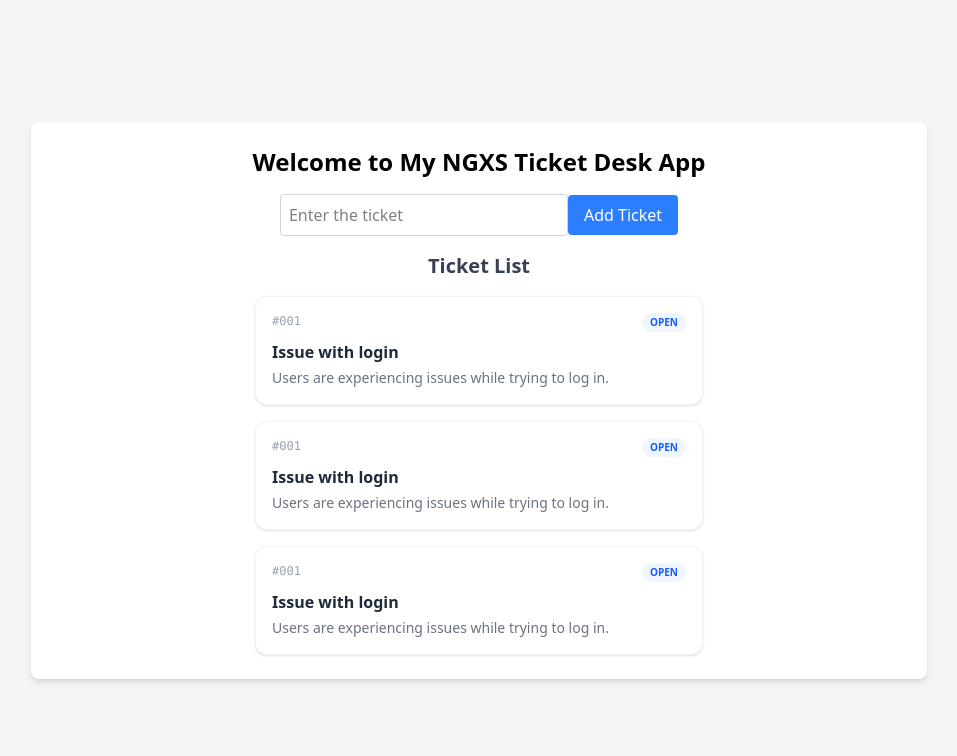
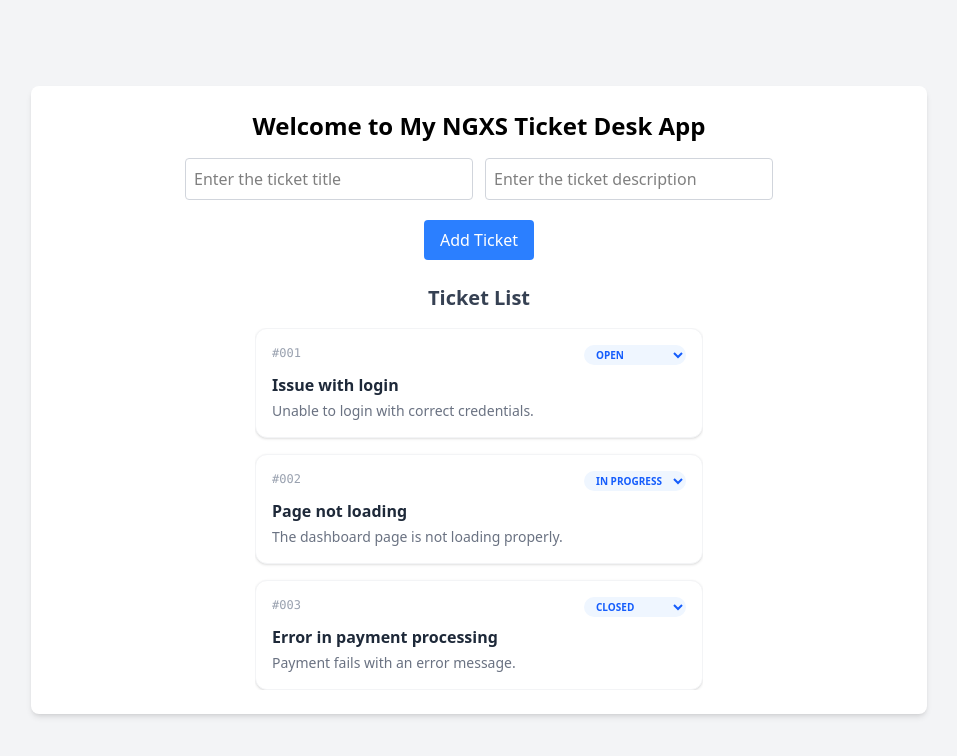
Before and after one commit to Selambneenes/ngxs-ticket-desk, an Angular app: page / in a window 1280 px wide. Shown: the top 756 px of the page, without its empty margins (161-1118 px from the left). Built offline with nearby package versions, Linux system fonts and the light colour scheme.

Commit message:
Toast library added, the library has been implemented. The entire design is completed, and all features have been successfully implemented using Signal.

```diff
--- a/angular.json
+++ b/angular.json
@@ -25,7 +25,8 @@
               }
             ],
             "styles": [
-              "src/styles.css"
+              "src/styles.css",
+              "node_modules/ngx-toastr/toastr.css"
             ]
           },
           "configurations": {
--- a/package.json
+++ b/package.json
@@ -11,12 +11,14 @@
   "private": true,
   "packageManager": "npm@10.9.3",
   "dependencies": {
+    "@angular/animations": "^20.1.8",
     "@angular/common": "^21.2.0",
     "@angular/compiler": "^21.2.0",
     "@angular/core": "^21.2.0",
     "@angular/forms": "^21.2.0",
     "@angular/platform-browser": "^21.2.0",
     "@angular/router": "^21.2.0",
+    "ngx-toastr": "^20.0.5",
     "rxjs": "~7.8.0",
     "tslib": "^2.3.0"
   },
--- a/src/app/app.config.ts
+++ b/src/app/app.config.ts
@@ -1,10 +1,18 @@
 import { ApplicationConfig, provideBrowserGlobalErrorListeners } from '@angular/core';
 import { provideRouter } from '@angular/router';
+import { provideAnimations } from '@angular/platform-browser/animations';
+import { provideToastr } from 'ngx-toastr';
 
 import { routes } from './app.routes';
 
 export const appConfig: ApplicationConfig = {
   providers: [
+    provideAnimations(),
+    provideToastr({
+      timeOut: 3000,
+      positionClass: 'toast-bottom-right',
+      preventDuplicates: true,
+    }),
     provideBrowserGlobalErrorListeners(),
     provideRouter(routes)
   ]
--- a/src/app/tickets/ticket-item/ticket-item.html
+++ b/src/app/tickets/ticket-item/ticket-item.html
@@ -1,14 +1,19 @@
 <!-- Ticket Card -->
 <div class="group bg-white p-4 rounded-xl border border-gray-100 shadow-sm hover:shadow-md hover:border-blue-200 transition-all cursor-pointer relative">
     <div class="flex justify-between items-start mb-2">
-      <span class="text-xs font-mono text-gray-400">#001</span>
-      <span class="px-2 py-0.5 text-[10px] font-bold uppercase rounded-full bg-blue-50 text-blue-600">Open</span>
+      <span class="text-xs font-mono text-gray-400">#{{ ticket.id.toString().padStart(3, '0') }}</span>
+      <select #statusSelect (change)="onStatusChange($event)" class="w-auto px-2 py-0.5 text-[10px] font-bold uppercase rounded-full bg-blue-50 text-blue-600">
+        <option value="Open" [selected]="ticket.status === 'Open'">Open</option>
+        <option value="In Progress" [selected]="ticket.status === 'In Progress'">In Progress</option>
+        <option value="Closed" [selected]="ticket.status === 'Closed'">Closed</option>
+      </select>
     </div>
-    <h3 class="font-semibold text-gray-800 group-hover:text-blue-600 transition-colors">Issue with login</h3>
-    <p class="text-sm text-gray-500 mt-1">Users are experiencing issues while trying to log in.</p>
+    <h3 class="font-semibold text-gray-800 group-hover:text-blue-600 transition-colors">{{ ticket.title }}</h3>
+    <p class="text-sm text-gray-500 mt-1">{{ ticket.description }}</p>
 
     <!-- Delete Button -->
     <button
+      (click)="removeTicket.emit(ticket.id); $event.stopPropagation()"
       class="absolute bottom-2 right-2 opacity-0 group-hover:opacity-100 p-1.5 text-red-400 hover:text-red-600 hover:bg-red-50 rounded-lg transition-all cursor-pointer"
       title="Sil"
     >
--- a/src/app/tickets/ticket-item/ticket-item.ts
+++ b/src/app/tickets/ticket-item/ticket-item.ts
@@ -1,4 +1,4 @@
-import { Component, Input } from '@angular/core';
+import { Component, Input, Output, EventEmitter } from '@angular/core';
 import { Ticket } from '../tickets';
 
 @Component({
@@ -8,5 +8,22 @@
   styleUrl: './ticket-item.css',
 })
 export class TicketItem {
-  @Input() ticket!: Ticket; // 'any' yerine kendi Ticket tipini/arayüzünü yazabilirsin
+  @Input() ticket!: Ticket;
+  @Output() removeTicket = new EventEmitter<number>();
+  @Output() updateStatus = new EventEmitter<{ id: number; newStatus: Ticket['status'] }>();
+
+  onStatusChange($event: Event) {
+    const select = $event.target as HTMLSelectElement;
+    const value = select.value;
+
+    if (value === this.ticket.status || !['Open', 'In Progress', 'Closed'].includes(value)) {
+      console.log('Invalid status selected');
+      return;
+    }
+
+    const correctTypeValue: Ticket['status'] = value as Ticket['status'];
+
+    this.updateStatus.emit({ id: this.ticket.id, newStatus: correctTypeValue });
+    console.log(`Status updated for ticket ${this.ticket.id}: ${value}`);
+  }
 }
--- a/src/app/tickets/tickets.html
+++ b/src/app/tickets/tickets.html
@@ -1,13 +1,19 @@
-<div>
-      <input type="text" placeholder="Enter the ticket" class="w-72 p-2 border border-gray-300 rounded mb-4">
-      <button class="px-4 py-2 bg-blue-500 text-white rounded hover:bg-blue-600">Add Ticket</button>
+<div class="flex flex-col items-center mb-6">
+  <div class="flex flex-row gap-x-3 items-center mb-1">
+    <input type="text" #ticketTitle placeholder="Enter the ticket title" class="w-72 p-2 border border-gray-300 rounded mb-4">
+    <input type="text" #ticketDescription placeholder="Enter the ticket description" class="w-72 p-2 border border-gray-300 rounded mb-4">
+  </div>
+  <button (click)="addTicket(ticketTitle.value, ticketDescription.value); ticketTitle.value = ''; ticketDescription.value = '';" class="px-4 py-2 bg-blue-500 text-white rounded hover:bg-blue-600">Add Ticket</button>
 </div>
 
 <div>
   <h2 class="text-xl font-semibold mb-4 text-gray-700">Ticket List</h2>
-      <div class="grid gap-4 w-full max-w-md mx-auto text-left">
+  <div class="grid gap-4 w-full max-w-md mx-auto text-left max-h-96 overflow-y-auto">
     @for (ticket of allTickets(); track ticket.id) {
-          <app-ticket-item [ticket]="ticket"></app-ticket-item>
+      <app-ticket-item [ticket]="ticket" (removeTicket)="removeTicket($event)" (updateStatus)="updateStatus($event.id, $event.newStatus)"></app-ticket-item>
+    } @empty {
+        <p class="text-gray-500 text-center">No tickets available. Please add a ticket.</p>
     }
+
   </div>
 </div>
--- a/src/app/tickets/tickets.ts
+++ b/src/app/tickets/tickets.ts
@@ -1,5 +1,6 @@
-import { Component, signal } from '@angular/core';
+import { Component, inject, signal } from '@angular/core';
 import { TicketItem } from './ticket-item/ticket-item';
+import { ToastrService } from 'ngx-toastr';
 
 export type Ticket = {
   id: number;
@@ -15,6 +16,8 @@
   styleUrl: './tickets.css',
 })
 export class Tickets {
+  private toastr = inject(ToastrService);
+
   private readonly tickets = signal<Ticket[]>([
     {
       id: 1,
@@ -39,9 +42,47 @@
 
 
 
+  generateNewId(): number {
+    const currentTickets = this.tickets();
+    return currentTickets.length > 0 ? Math.max(...currentTickets.map(t => t.id)) + 1 : 1;
+  }
 
   allTickets() {
     console.log('Fetching all tickets', this.tickets());
     return this.tickets();
   }
+
+  removeTicket(id: number) {
+    console.log(`Removing ticket with id: ${id}`);
+    this.tickets.update(currentTickets => currentTickets.filter(ticket => ticket.id !== id));
+    this.toastr.info(`Ticket removed successfully`);
+  }
+
+  addTicket(title: string, description: string) {
+    if (!title.trim() || !description.trim()) {
+      this.toastr.error('Title and description cannot be empty');
+      return;
+    }
+    const newTicket: Ticket = {
+      id: this.generateNewId(),
+      title: title,
+      description: description,
+      status: 'Open',
+    };
+    this.tickets.update(currentTickets => [...currentTickets, newTicket]);
+    this.toastr.success(`Ticket added successfully`);
+
+  }
+
+  updateStatus(id: number, newStatus: Ticket['status']) {
+    this.tickets.update(currentTickets => currentTickets.map(ticket => {
+      if (ticket.id === id) {
+        return {...ticket, status: newStatus}
+      }
+
+      return ticket;
+    }))
+
+    this.toastr.success(`Ticket status updated to ${newStatus}`);
+  }
 }
--- a/src/styles.css
+++ b/src/styles.css
@@ -1,3 +1,6 @@
 /* You can add global styles to this file, and also import other style files */
 
 @import 'tailwindcss';
+
+/* Toastr Styles */
+@import 'ngx-toastr/toastr';
```
Also changed, not shown: 1 other file (tests, documents, lock files or other folders). Lines whose indentation alone changed are shown as unchanged.
